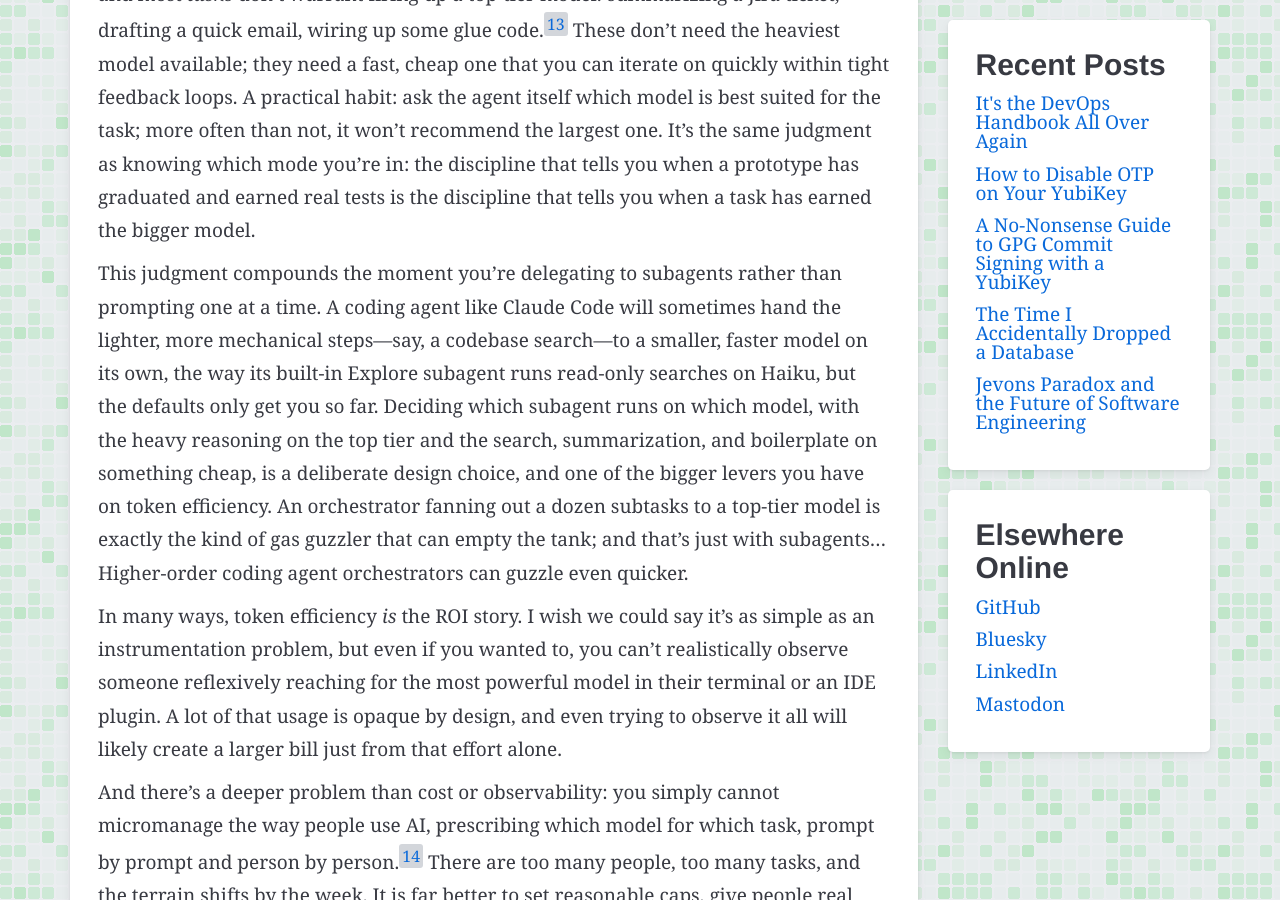
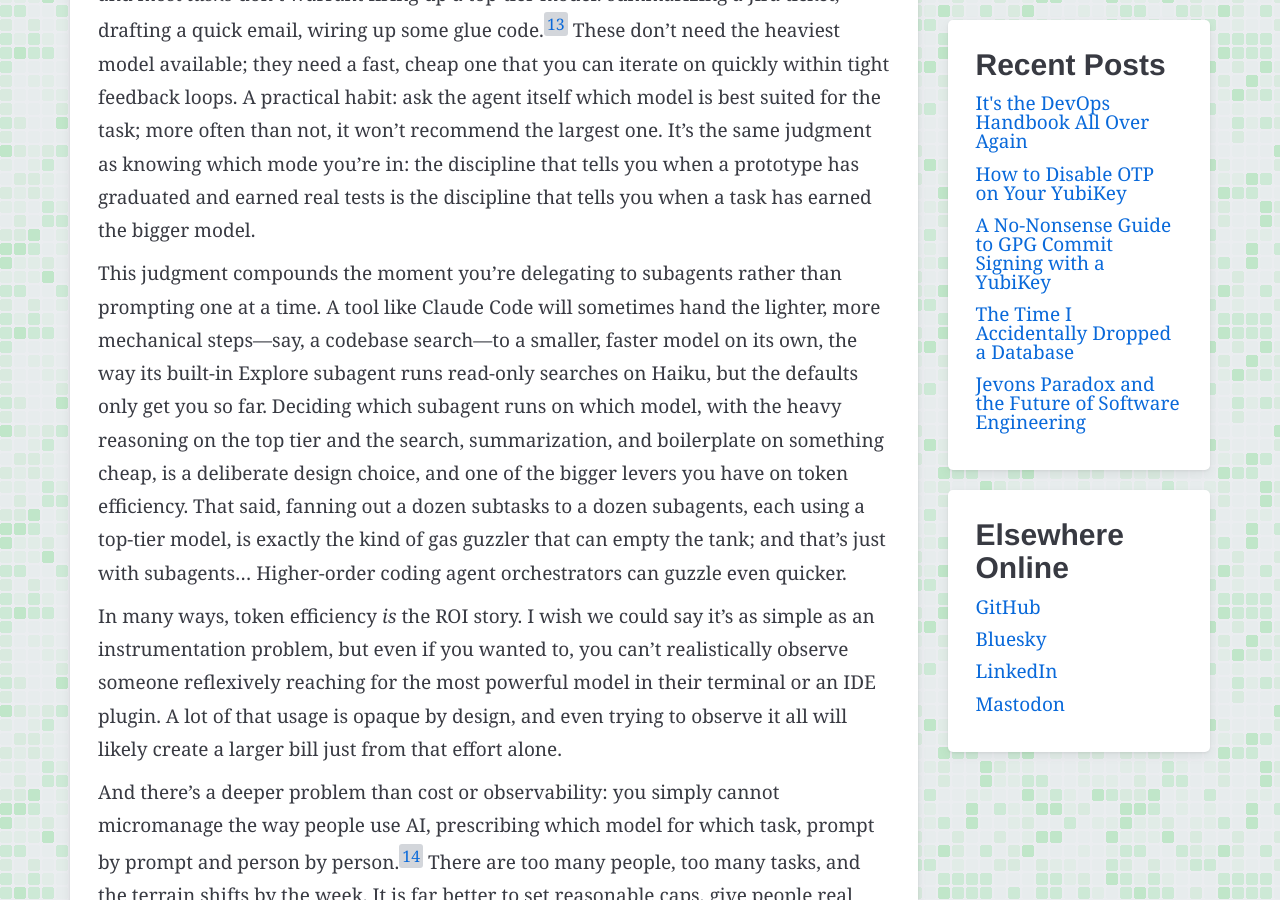
Before and after one commit to ryanspletzer/ryanspletzer.github.io, a Jekyll site: the page built from _posts/2026-06-27-its-the-devops-handbook-all-over-again.md, in a window 1280 px wide and 900 px high, scrolled down 4937 px. Built offline with Jekyll 4.4.1, drawn with Linux system fonts in a browser that asks for light colours; some of the changed text lies outside the part shown.

Commit message:
Tighten model-selection section; add pressure-to-ship footnote
Co-Authored-By: Claude Opus 4.8 <noreply@anthropic.com>

```diff
--- a/_posts/2026-06-27-its-the-devops-handbook-all-over-again.md
+++ b/_posts/2026-06-27-its-the-devops-handbook-all-over-again.md
@@ -224,14 +225,15 @@ the discipline that tells you when a prototype has graduated and earned real tes
 is the discipline that tells you when a task has earned the bigger model.
 
 This judgment compounds the moment you're delegating to subagents rather than prompting one at a time.
-A coding agent like Claude Code will sometimes hand the lighter, more mechanical steps—say, a codebase search—to
+A tool like Claude Code will sometimes hand the lighter, more mechanical steps—say, a codebase search—to
 a smaller, faster model on its own,
 the way its built-in Explore subagent runs read-only searches on Haiku,
 but the defaults only get you so far.
 Deciding which subagent runs on which model,
 with the heavy reasoning on the top tier and the search, summarization, and boilerplate on something cheap,
 is a deliberate design choice, and one of the bigger levers you have on token efficiency.
-An orchestrator fanning out a dozen subtasks to a top-tier model
+That said, fanning out a dozen subtasks to a dozen subagents,
+each using a top-tier model,
 is exactly the kind of gas guzzler that can empty the tank;
 and that's just with subagents...
 Higher-order coding agent orchestrators can guzzle even quicker.
@@ -334,8 +336,8 @@ GLM-5.2, released in June 2026 under a permissive MIT license,
 is a 744-billion-parameter mixture-of-experts model that
 [beats GPT-5.5 on several long-horizon coding benchmarks at a sixth of the cost](https://venturebeat.com/technology/z-ais-open-weights-glm-5-2-beats-gpt-5-5-on-multiple-long-horizon-coding-benchmarks-for-1-6th-the-cost).
 It activates only about 40 billion parameters per token,
-but you still have to keep all 744 billion resident in memory to serve it—
-and none of that fits on a laptop, or on a single modest GPU box.
+but you still have to keep all 744 billion resident in memory to serve it—and
+none of that fits on a laptop, or on a single modest GPU box.
 Open weights does not mean locally runnable,
 and the OSS frontier is drifting toward the same "someone else has to host this" reality as the closed models,
 which folds it right back into that build-versus-buy spectrum.
@@ -594,7 +596,8 @@ It is so, so not.
     whereas choosing a model happens far more often and far more dynamically,
     sometimes many times within a single working session.
     The major tools have also drifted toward explicit model selection rather than automatic routing.
-    When GPT-5 launched in ChatGPT in August 2025 it shipped with an automatic router
+    When GPT-5 launched in ChatGPT in August 2025,
+    it shipped with an automatic router
     that picked the underlying model and reasoning depth on your behalf,
     pitched by Sam Altman as a way to retire the confusing model menu.
     The [backlash was swift, and OpenAI restored manual model selection within days](
```
Also changed, not shown: other parts of _posts/2026-06-27-its-the-devops-handbook-all-over-again.md (+13 -7 lines).
